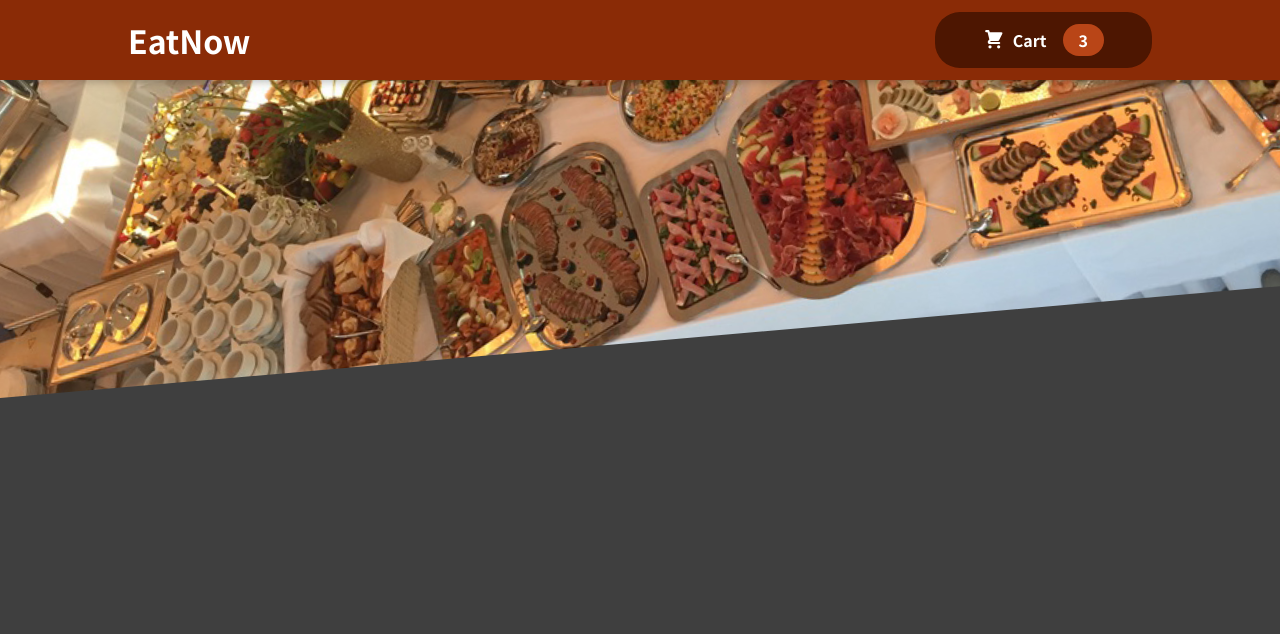
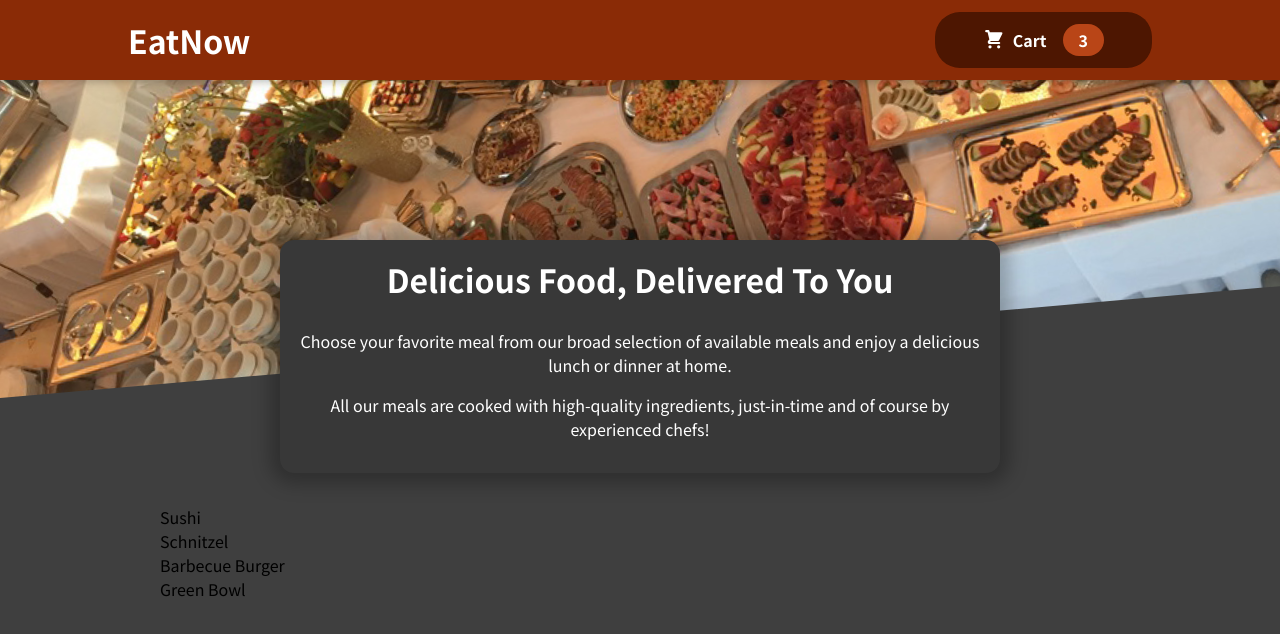
Before and after one commit to GururajChadaga/eatnow, a React (Create React App) app: page / in a window 1280 px wide. Shown: the top 634 px of the page. Built offline with nearby package versions, Linux system fonts and the light colour scheme.

Commit message:
Added Meals components with dummy data

```diff
--- a/src/App.js
+++ b/src/App.js
@@ -1,10 +1,14 @@
 import { Fragment } from 'react';
 import Header from './components/Layout/Header';
+import Meals from './components/Meals/Meals';
 
 function App() {
   return (
     <Fragment>
       <Header />
+      <main>
+        <Meals />
+      </main>
     </Fragment>
   );
 }
--- /dev/null
+++ b/src/components/Meals/AvailableMeals.js
@@ -0,0 +1,41 @@
+import classses from './AvailableMeals.module.css';
+
+const DUMMY_MEALS = [
+  {
+    id: 'm1',
+    name: 'Sushi',
+    description: 'Finest fish and veggies',
+    price: 22.99,
+  },
+  {
+    id: 'm2',
+    name: 'Schnitzel',
+    description: 'A german specialty!',
+    price: 16.5,
+  },
+  {
+    id: 'm3',
+    name: 'Barbecue Burger',
+    description: 'American, raw, meaty',
+    price: 12.99,
+  },
+  {
+    id: 'm4',
+    name: 'Green Bowl',
+    description: 'Healthy...and green...',
+    price: 18.99,
+  },
+];
+
+const AvailableMeals = () => {
+  const mealsList = DUMMY_MEALS.map((meal) => (
+    <li key={meal.id}>{meal.name}</li>
+  ));
+  return (
+    <section className={classses.meals}>
+      <ul>{mealsList}</ul>
+    </section>
+  );
+};
+
+export default AvailableMeals;
--- /dev/null
+++ b/src/components/Meals/AvailableMeals.module.css
@@ -0,0 +1,25 @@
+
+.meals {
+  max-width: 60rem;
+  width: 90%;
+  margin: 2rem auto;
+  animation: meals-appear 1s ease-out forwards;
+}
+
+.meals ul {
+  list-style: none;
+  margin: 0;
+  padding: 0;
+}
+
+@keyframes meals-appear {
+  from {
+    opacity: 0;
+    transform: translateY(3rem);
+  }
+
+  to {
+    opacity: 1;
+    transform: translateY(0);
+  }
+}
--- /dev/null
+++ b/src/components/Meals/Meals.js
@@ -0,0 +1,14 @@
+import MealsSummary from './MealsSummary';
+import AvailableMeals from './AvailableMeals';
+import { Fragment } from 'react';
+
+const Meals = () => {
+  return (
+    <Fragment>
+      <MealsSummary />
+      <AvailableMeals />
+    </Fragment>
+  );
+};
+
+export default Meals;
--- /dev/null
+++ b/src/components/Meals/MealsSummary.js
@@ -0,0 +1,19 @@
+import classes from './MealsSummary.module.css';
+
+const MealsSummary = () => {
+  return (
+    <section className={classes.summary}>
+      <h2>Delicious Food, Delivered To You</h2>
+      <p>
+        Choose your favorite meal from our broad selection of available meals
+        and enjoy a delicious lunch or dinner at home.
+      </p>
+      <p>
+        All our meals are cooked with high-quality ingredients, just-in-time and
+        of course by experienced chefs!
+      </p>
+    </section>
+  );
+};
+
+export default MealsSummary;
--- /dev/null
+++ b/src/components/Meals/MealsSummary.module.css
@@ -0,0 +1,18 @@
+.summary {
+  text-align: center;
+  max-width: 45rem;
+  width: 90%;
+  margin: auto;
+  margin-top: -10rem;
+  position: relative;
+  background-color: #383838;
+  color: white;
+  border-radius: 14px;
+  padding: 1rem;
+  box-shadow: 0 1px 18px 10px rgba(0, 0, 0, 0.25);
+}
+
+.summary h2 {
+  font-size: 2rem;
+  margin-top: 0;
+}
```
